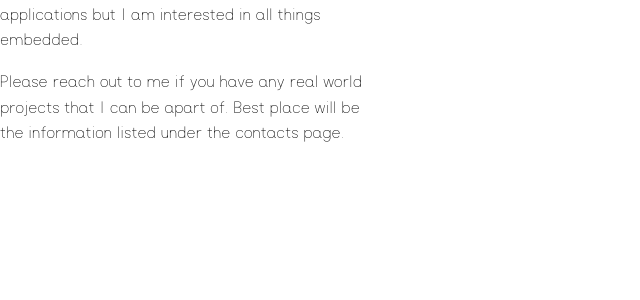
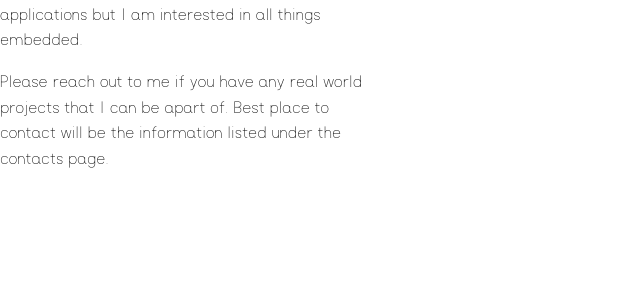
Before and after one commit to TonyTheTaiga/taigaishida, a Flask app: page /about in a window 1280 px wide. Shown: the part 300-600 px from the top of the page, without its empty margins (0-640 px from the left). Run offline with Flask 2, Linux system fonts and the light colour scheme.

Commit message:
make about.html more readable

```diff
--- a/taigaishida/static/styles/twenty.css
+++ b/taigaishida/static/styles/twenty.css
@@ -35,10 +35,6 @@ html, body {
     display: flex;
 }
 
-.nav-element {
-    font-size: 1.5rem;
-}
-
 #nav-left {
     order: 0;
     display: flex;
@@ -48,6 +44,10 @@ html, body {
     order: 1;
     display: flex;
     flex-direction: row;
+}
+
+.nav-element {
+    font-size: 1.5rem;
 }
 
 #body-main {
@@ -65,7 +65,3 @@ html, body {
     width: 100%;
     height: 3.0rem;
 }
-
-/* #about-me {
-
-} */
--- a/taigaishida/templates/about.html
+++ b/taigaishida/templates/about.html
@@ -6,19 +6,23 @@
         <section style="max-width: 375px;">
             <p class="body-paragraph">
                 <span>
-                    I was born and raised in Japan till 6 y.o. then moved to America with my family. Finshed my undergrad in computer engineering at SUNY Buffalo then moved to California to find work. I haven't been able to go back home because of work and I am h o m e s i c k.&nbsp;
+                    I was born and raised in Japan till 6 y.o. then moved to America with my family.
+                    Finshed my undergrad in computer engineering at SUNY Buffalo then moved to California to find work.
+                    I haven't been able to go back home because of work and I am h o m e s i c k.&nbsp;
                 </span>
             </p>
 
             <p class="body-paragraph">
                 <span>
-                    I live in San Diego and work at alwaysAI as a embedded software engineer. My interest are currently in machine learning and computer vision applications but I am interested in all things embedded.&nbsp;
+                    I live in San Diego and work at alwaysAI as a embedded software engineer.
+                    My interest are currently in machine learning and computer vision applications but I am interested in all things embedded.&nbsp;
                 </span>
             </p>
 
             <p class="body-paragraph">
                <span>
-                   Please reach out to me if you have any real world projects that I can be apart of. Best place will be the information listed under the contacts page.&nbsp;
+                   Please reach out to me if you have any real world projects that I can be apart of.
+                   Best place to contact will be the information listed under the contacts page.&nbsp;
                </span>
             </p>
         </section>
```
